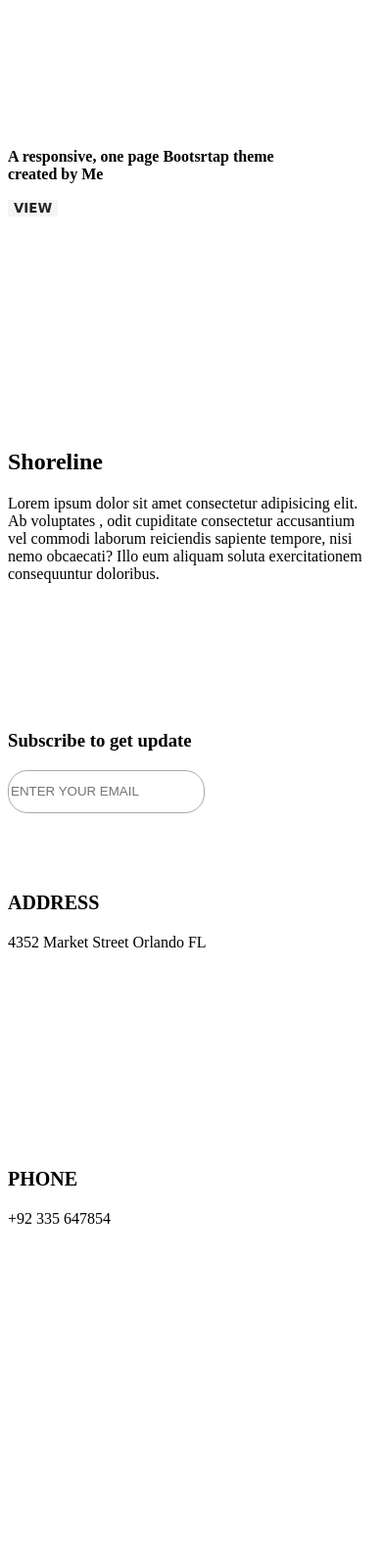
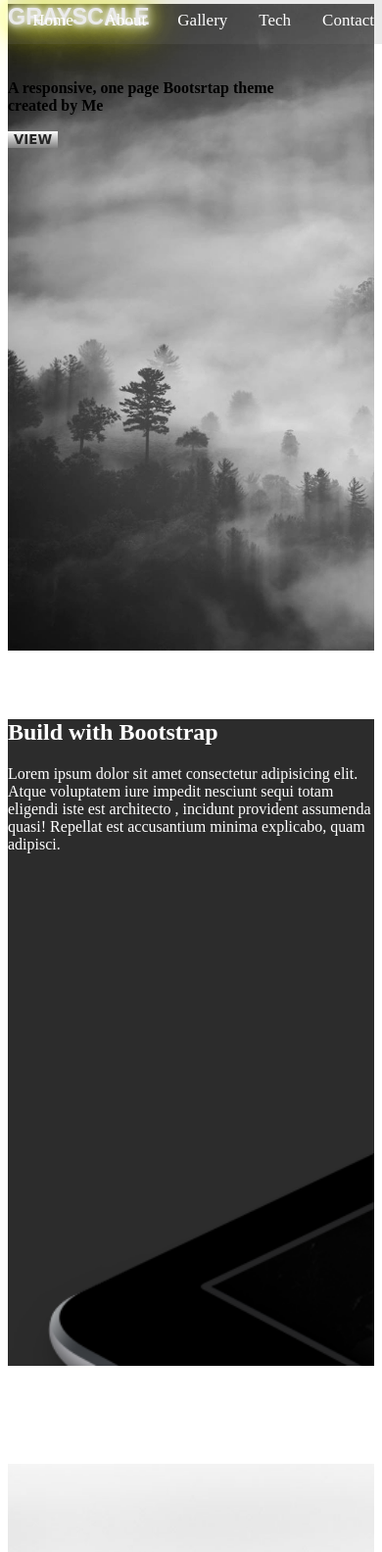
Before and after one commit to Fahad77-create/Trial, a plain HTML site: page index.html in a window 390 px wide. Shown: the part 76-1660 px from the top of the page at 98% size. Before the commit the page ends 1345 px from the top, so only its background shows below. Drawn offline with nearby package versions, Linux system fonts and the light colour scheme.

Commit message:
Update index.html

```diff
--- a/index.html
+++ b/index.html
@@ -14,6 +14,143 @@
     <title>Document</title>
 
 </head>
+    <style>
+        .row-border{
+    height:660px ;
+}
+.row-border-2{
+    height:400px ;
+}
+.row-border-3{
+  height:350px ;
+}
+.row-border-4{
+    height:250px ;
+}
+.topnav {
+    overflow: hidden;
+    color: black;
+    background-color:rgba(128, 128, 128, 0.164) ;
+    position: fixed;
+    top: 0px;
+    width: 100%;
+}
+
+/* Style the links inside the navigation bar */
+.topnav a {
+  float: left;
+  color:rgb(255, 255, 255);
+  text-align: center;
+  padding: 14px 16px;
+  text-decoration: none;
+  font-size: 17px;
+  font-weight:500 ;
+}
+
+/* Change the color of links on hover */
+.topnav a:hover {
+  background-color: #ddd;
+  color: black;
+}
+
+/* Add a color to the active/current link */
+.topnav a.active {
+  background-color: #04AA6D;
+  color: white;
+}
+
+/* Right-aligned section inside the top navigation */
+.topnav-right {
+  float: right;
+}
+
+
+
+
+@media (max-width:500px){
+    .ban-heading{
+        font-size:2rem;
+    }
+    .box{
+      width:200px ;
+    }
+}
+@media (max-width:770px){
+    .img-1{
+        height: 400px;
+    }
+     #gallery{
+        margin-top: 350px;
+    }
+
+    .ban-heading{
+        margin-top: 50px;
+    }
+    #footer{
+        height:800px;
+        margin-bottom:0px;
+      }
+      .img-5{
+
+      }
+}
+
+#banner-content{
+  background-image: url(/IMG/bg-signup.jpg);
+  background-size: cover;
+  margin-bottom:0px ;
+
+}
+#banner-2{
+   background-image: url(/IMG/ipad.png) ;
+   background-size: cover;
+   background-color:#2C2C2C;
+}
+#banner-3{
+    margin-top:100px ;
+    margin-bottom:100px ;
+}
+#footer{
+    margin-top: 100px;
+    background-image: url(/IMG/demo-image-02.jpg);
+    background-size: cover;
+    margin-bottom:0px ;
+    height:950px;
+}
+.ban-heading {
+  font-size: 72px;
+  font-family:sans-serif;
+  font-weight: bold;
+  color: #FFFFFF;
+text-shadow: #FFF 0px 0px 5px, #FFF 0px 0px 10px, #FFF 0px 0px 15px,  #ebfc06  0px 0px 20px, #ebfc06 0px 0px 30px,  #ebfc06  0px 0px 40px,  #ebfc06  0px 0px 50px,  #ebfc06  0px 0px 75px;
+color: #FFFFFF;
+}
+
+.img-1{
+  background-image: url(/IMG/demo-image-01.jpg);
+  background-size:cover ;
+}
+.img-2{
+    background-image: url(/IMG/demo-image-02.jpg);
+    background-size:cover ;
+}
+.img-3{
+      background-color: black;
+}
+.img-4{
+    background-color: black;
+}
+.img-5{
+    background-image: url(/IMG/demo-image-02.jpg);
+    background-size:cover ;
+}
+button{
+  background:gray;  /* fallback for old browsers */
+  background: -webkit-linear-gradient(to bottom, #ffffff,gray);  /* Chrome 10-25, Safari 5.1-6 */
+  background: linear-gradient(to bottom, #ffffff, gray); /* W3C, IE 10+/ Edge, Firefox 16+, Chrome 26+, Opera 12+, Safari 7+ */
+  border: none; color: black; font-weight: bold;
+}
+        </style>
 <body>
     <section id="banner-content">
         <nav>
```
